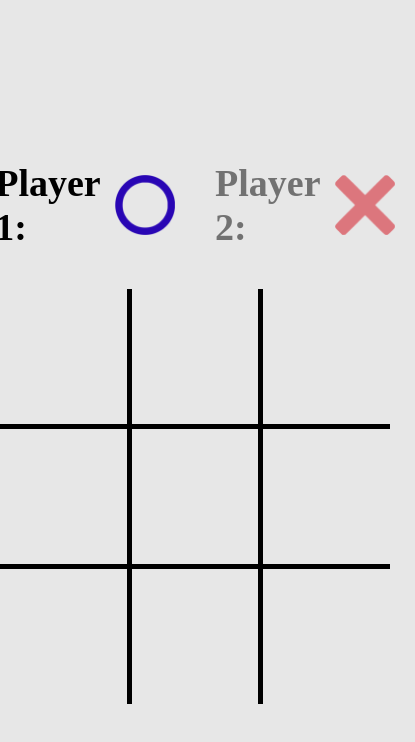
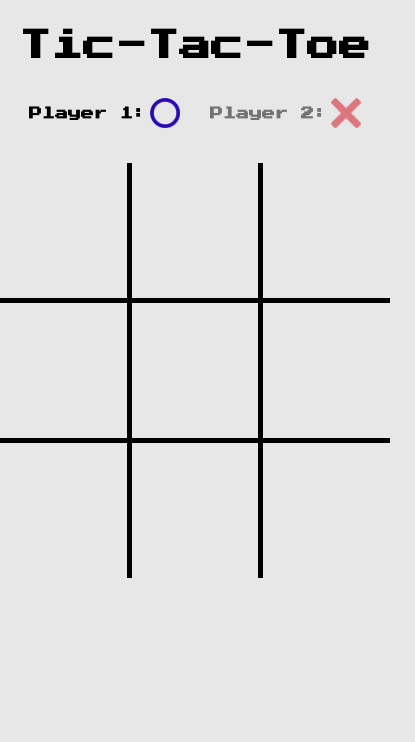
Before and after one commit to AlexVerm12/TIC-TAC-TOE, a plain HTML site: page index.html in a window 390 px wide. Shown: the whole page, 415 px wide, since content can reach past the window. Drawn offline with Linux system fonts and the light colour scheme.

Commit message:
final commit

```diff
--- /dev/null
+++ b/fonts.css
@@ -0,0 +1,13 @@
+/* press-start-2p-regular - latin */
+@font-face {
+    font-family: 'Press Start 2P';
+    font-style: normal;
+    font-weight: 400;
+    src: url('/fonts/press-start-2p-v14-latin-regular.eot'); /* IE9 Compat Modes */
+    src: local(''),
+         url('/fonts/press-start-2p-v14-latin-regular.eot?#iefix') format('embedded-opentype'), /* IE6-IE8 */
+         url('/fonts/press-start-2p-v14-latin-regular.woff2') format('woff2'), /* Super Modern Browsers */
+         url('/fonts/press-start-2p-v14-latin-regular.woff') format('woff'), /* Modern Browsers */
+         url('/fonts/press-start-2p-v14-latin-regular.ttf') format('truetype'), /* Safari, Android, iOS */
+         url('/fonts/press-start-2p-v14-latin-regular.svg#PressStart2P') format('svg'); /* Legacy iOS */
+  }
--- a/index.html
+++ b/index.html
@@ -6,9 +6,11 @@
     <meta name="viewport" content="width=device-width, initial-scale=1.0" />
     <title>Tic Tac Toe</title>
     <link rel="stylesheet" href="style.css" />
+    <link rel="stylesheet" href="fonts.css">
     <script src="script.js"></script>
   </head>
   <body>
+    <h1>Tic-Tac-Toe</h1>
     <img id="game-over" class="game-over d-none" src="img/gameover.png" />
     <button id="restart-btn" onclick="restart()" class="restart-btn d-none">
       Restart
--- a/script.js
+++ b/script.js
@@ -1,18 +1,21 @@
 let fields = [];
 let gameOver = false;
 let currentShape = "cross";
+let counter = 0; //Zählt wie oft etwas in das array kommt.
 
-function fillShape(id) { // Die Variable Id bekommt den Wert vom angeklickten Feld (0-8)
+function fillShape(id) { // Die Variable Id bekommt den Wert vom angeklickten Feld (0-8). durch das rufzeichen wird die if abfrage umgedreht. D.H: statt wenn etwas drinnen steht wird die function ausgeführt heißt es jetzt die function wird ausgeführt wenn an dieser Stelle noch nichts drinnen steht.
+
   if (!fields[id] && !gameOver) { // gameOver ist standartmässig auf false gesetzt. durch das ! wird es auf true umgewandelt und die function wird ausgeführt. Sobald jemand gewonnen hat wird gameOver auf true gesetzt. Dann wird durch das ! gameOver auf false umgewandelt und die Function wird nicht mehr ausgeführt.
-    // durch das rufzeichen wird die if abfrage umgedreht. D.H: statt wenn etwas drinnen steht wird die function ausgeführt heißt es jetzt die function wird ausgeführt wenn an dieser Stelle noch nichts drinnen steht.
     if (currentShape == "cross") { // Wenn die Variable gerade den Wert 'Cross' hat, dann wird der Wert zu Circle umgewandelt.
       currentShape = "circle";
       document.getElementById("player-1").classList.add("player-inactive"); // Wenn Circle an der Reihe ist, wird Cross inactive
       document.getElementById("player-2").classList.remove("player-inactive");
+      counter ++;
     } else {
       currentShape = "cross";
       document.getElementById("player-1").classList.remove("player-inactive"); // Wenn Cross an der Reihe ist, wird circle inaktiv
       document.getElementById("player-2").classList.add("player-inactive");
+      counter ++;
     }
 
     fields[id] = currentShape; // Hier wird abwechselnd der Wert Cross und Circle in das array eingefügt.
@@ -22,13 +25,15 @@ function fillShape(id) { // Die Variable Id bekommt den Wert vom angeklickten Fe
   }
 }
 
+
 function restart(){
     gameOver = false;
     fields = [];
+    counter = 0;
     document.getElementById('game-over').classList.add('d-none');
     document.getElementById('restart-btn').classList.add('d-none');
 for(i = 1; i < 9; i++ ){
-    document.getElementById('line-' + i).classList.add('d-none');
+    document.getElementById('line-' + i).style.transform = 'scalex(0)';
 }
 for(i = 0; i < 9; i++ ){
     document.getElementById('circle-' + i).classList.add('d-none');
@@ -85,7 +90,7 @@ function checkForWin() { // Hier werden alle Siegmöglichkeiten erörtert.
     winner = fields[2];
     document.getElementById('line-8').style.transform = 'rotate(135deg) scalex(1)';
   }
-  if (winner) {
+  if (winner || counter == 9 && !winner) {
     gameOver = true; // gameOver wird auf true gesetzt wenn jemand gewonnen hat.
     setTimeout(function() {
     document.getElementById('game-over').classList.remove('d-none');
--- a/style.css
+++ b/style.css
@@ -2,17 +2,23 @@ body{
     margin: 0px;
     height: 100vh;
     display: flex;
-    align-items: center;
-    justify-content: center;
+    align-items:center;
+    justify-content: start;
     flex-direction: column;
     background-color: rgba(128, 128, 128, 0.189);
+    font-family: 'Press Start 2P';
 }
+
+h1{
+    margin-top: 30px;
+}
+
 
 .player-panel{
     display: flex;
     align-items: center;
     justify-content: center;
-    font-size: 38px;
+    font-size: 30px;
     font-weight: bold;
     margin-bottom: 20px;
 
@@ -29,7 +35,7 @@ body{
 }
 
 .player-panel p{
-    margin: 20px;
+    margin: 15px;
     display: flex;
     justify-content: center;
     align-items: center;
@@ -160,3 +166,23 @@ table tr td:last-child {
 .restart-btn:hover{
     background-color: rgb(249, 100, 41);
 }
+
+@media (max-width:1000px){
+    .player-panel{
+        font-size: 13px;
+
+    }
+
+    .player-panel img{
+        width: 30px;
+        height: 30px;
+        margin-left:4px;
+    }
+
+    .restart-btn{
+        bottom: 90px;
+    }
+
+
+
+}
```
Also changed, not shown: fonts/press-start-2p-v14-latin-regular.ttf (added), fonts/press-start-2p-v14-latin-regular.woff (added), fonts/press-start-2p-v14-latin-regular.woff2 (added), 2 other files.
